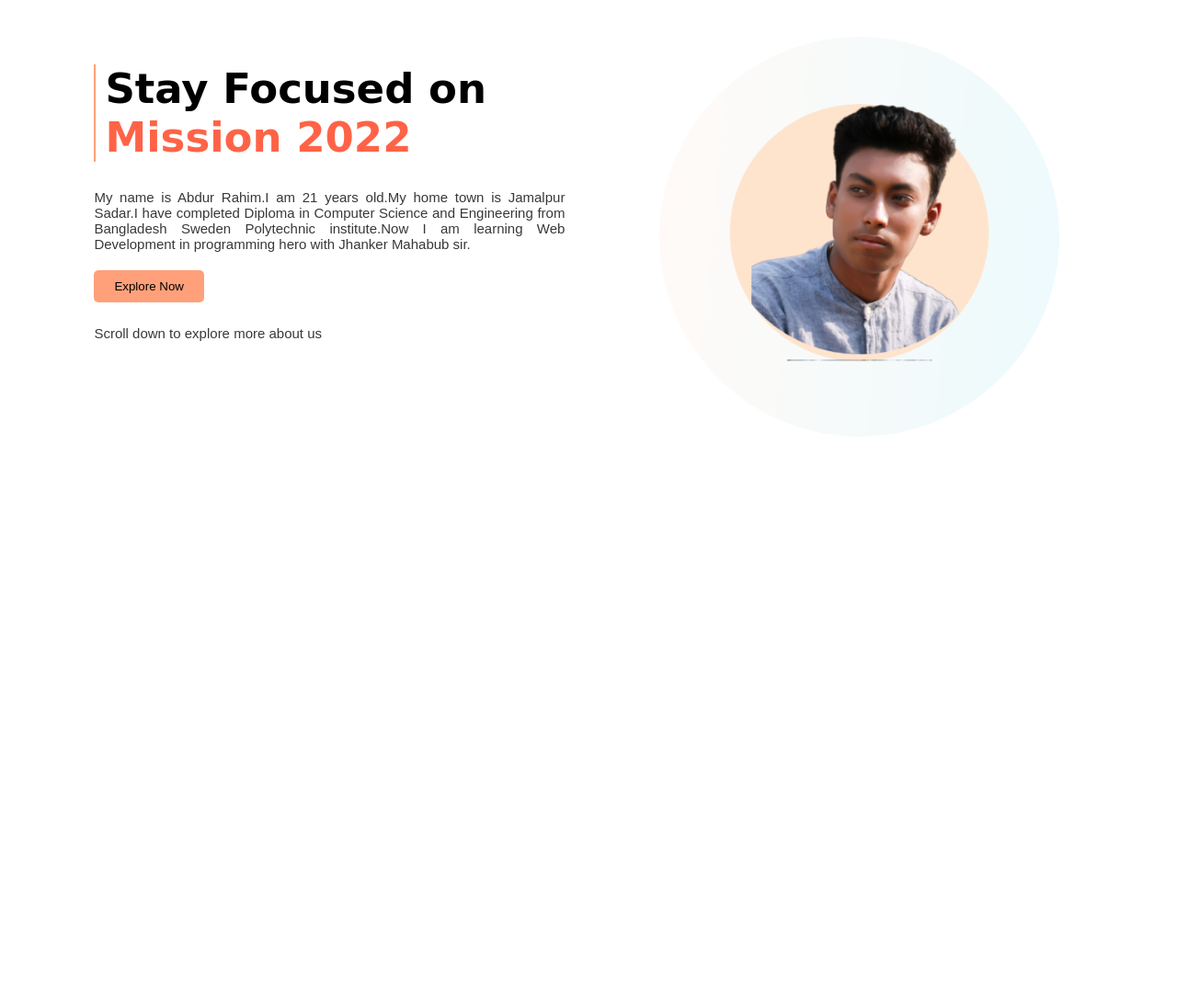
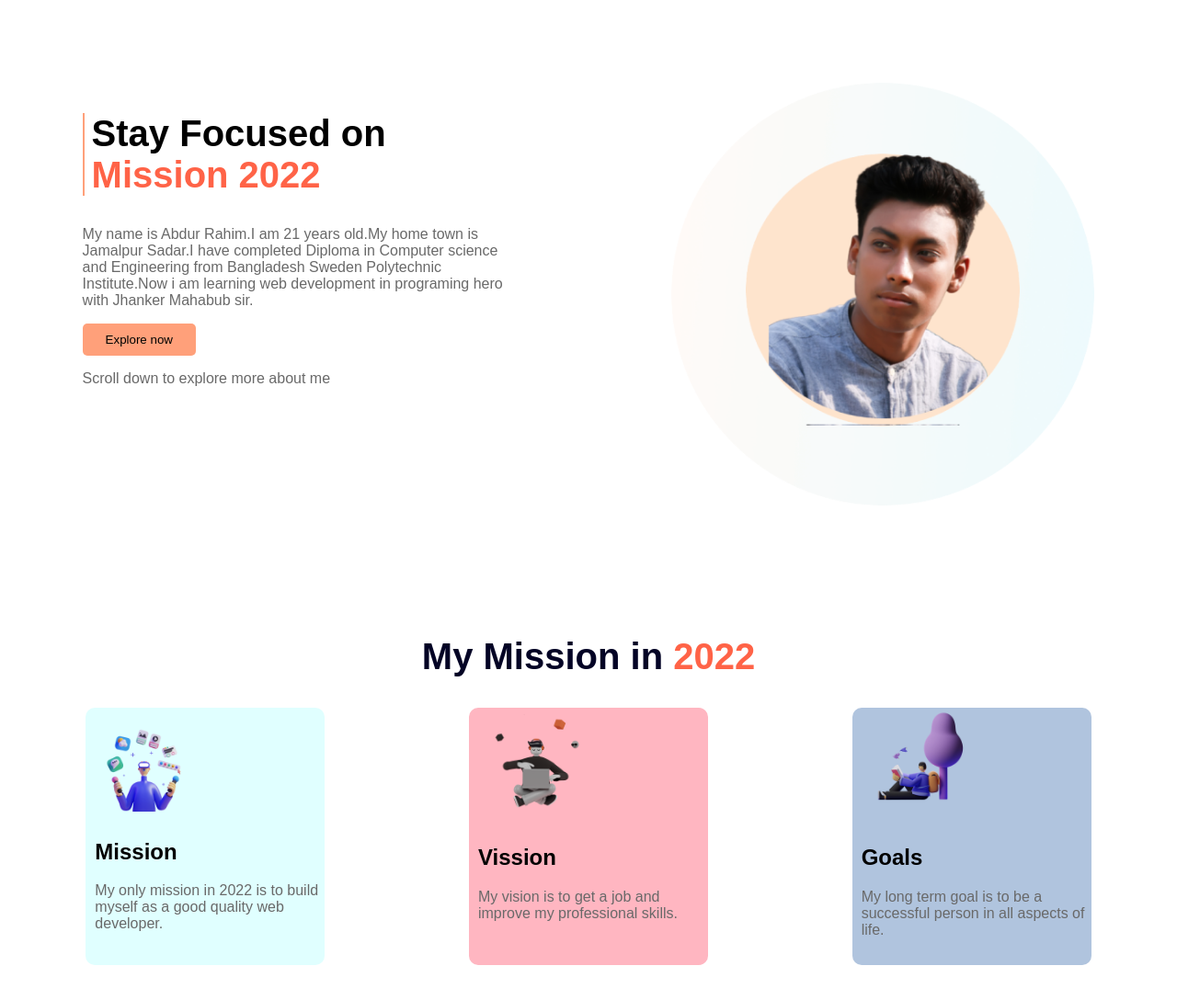
Before and after one commit to Abdur-P-Rahim/mission-website, a plain HTML site: page index.html in a window 1280 px wide. Shown: the whole page at 92% size. Before the commit the page ends 800 px from the top, so only its background shows below. Drawn offline with Linux system fonts and the light colour scheme.

Commit message:
resolved coding

```diff
--- a/index.html
+++ b/index.html
@@ -5,23 +5,59 @@
      <meta http-equiv="X-UA-Compatible" content="IE=edge">
      <meta name="viewport" content="width=device-width, initial-scale=1.0">
      <title>Mission-Website</title>
-     <link rel="preconnect" href="https://fonts.googleapis.com">
-     <link rel="preconnect" href="https://fonts.gstatic.com" crossorigin>
      <link rel="stylesheet" href="style.css">
 </head>
 <body>
-     <div class="first-section">
+     <section id="top-banner">
           <div class="half-width">
-               <h1 id="start-mission">Stay Focused on <br><span style="color: tomato;">Mission 2022</span></h1>
-               <p>My name is Abdur Rahim.I am 21 years old.My home town is Jamalpur Sadar.I have completed Diploma in Computer Science and Engineering from Bangladesh Sweden Polytechnic institute.Now I am learning Web Development in programming hero with Jhanker Mahabub sir.</p>
-               <button class="explore-btn">Explore Now</button>
-               <p>Scroll down to explore more about us</p>
+               <h1 id="h1-border">Stay Focused on <br> <span style="color: tomato;">Mission 2022</span></h1>
+               <p>My name is Abdur Rahim.I am 21 years old.My home town is Jamalpur Sadar.I have completed Diploma in Computer science and Engineering from Bangladesh Sweden Polytechnic Institute.Now i am learning web development in programing hero with Jhanker Mahabub sir.</p>
+               <button class="explore-btn">Explore now</button>
+               <p>Scroll down to explore more about me</p>
           </div>
           <div class="half-width">
                <img src="images/person/person6.png" alt="">
           </div>
 
-   </div>
+
+     </section>
+
+     <section id="mission-area">
+         <div class="year">
+          <h1>My Mission in <span style="color: tomato;">2022</span></h1>
+         </div>
+
+
+
+        <div class="description">
+          <div class="mission">
+               <div class="card-image">
+                 <img src="images/illustrators/illustrator-1.png" alt="">
+               </div>
+                  <h2>Mission</h2>
+                  <p>My only mission in 2022 is to build myself as a good quality web developer.</p>
+
+           </div>
+           <div class="vission">
+            <div class="card-image">
+              <img src="images/illustrators/illustrator-2.png" alt="">
+            </div>
+               <h2>Vission</h2>
+               <p>My vision is to get a job and improve my professional skills.</p>
+
+        </div>
+        <div class="goals">
+            <div class="card-image">
+              <img src="images/illustrators/illustrator-3.png" alt="">
+            </div>
+               <h2>Goals</h2>
+               <p>My long term goal is to be a successful person in all aspects of life.</p>
+
+        </div>
+        </div>
+
+     </section>
+
+
 </body>
-
 </html>
--- a/style.css
+++ b/style.css
@@ -1,42 +1,79 @@
 body{
      margin: 0;
-     padding: 0;
-     font-family: 'Poppins', sans-serif;
+
+     font-family: sans-serif;
 }
-.first-section{
-     margin-top: 40px;
+#h1-border{
+     border-left: 2px solid lightsalmon;
+     padding-left: 8px;
 }
-#start-mission{
-      font-family: 'Luxurious Roman', cursive;
-      border-left:2px solid lightsalmon ;
-      padding-left: 10px;
-      font-size: 45px;
-
+#top-banner{
+     display: flex;
 }
-p{
-     text-align: justify;
-     font-size: 15px;
-     color: rgb(58, 55, 55);
-
-}
-
 .half-width{
      width: 40%;
      float: left;
-     margin-left: 5%;
-     padding-left: 3%;
+     margin: 5%;
+     padding: 2%;
 }
 .half-width img{
-     width: 85%;
-
+     width: 100%;
+}
+h1{
+     font-size: 40px;
+}
+p{
+     color: dimgray;
 }
 .explore-btn{
      background-color: lightsalmon;
      border: none;
-     padding: 10px 22px;
+     padding: 10px 25px;
      border-radius: 5px;
-     color: black;
-     margin-top: 5px;
-     margin-bottom: 10px;
      cursor: pointer;
 }
+#mission-area{
+     margin-bottom: 50px;
+     padding: 15px;
+}
+.year{
+     text-align:center ;
+     color: rgb(3, 3, 37);
+
+
+}
+.description{
+     display: flex;
+     justify-content: space-around;
+}
+.mission{
+     width: 250px;
+     height: 280px;
+     background-color: lightcyan;
+     border-radius: 10px;
+     padding-left: 10px;
+
+}
+.mission img{
+     width: 50%;
+}
+.vission{
+     width: 250px;
+     height: 280px;
+     background-color: lightpink;
+     border-radius: 10px;
+     padding-left: 10px;
+}
+.vission img{
+     width: 50%;
+}
+.goals{
+     width: 250px;
+     height: 280px;
+     background-color: lightsteelblue;
+     border-radius: 10px;
+     padding-left: 10px;
+}
+.goals img{
+     width: 50%;
+}
```
